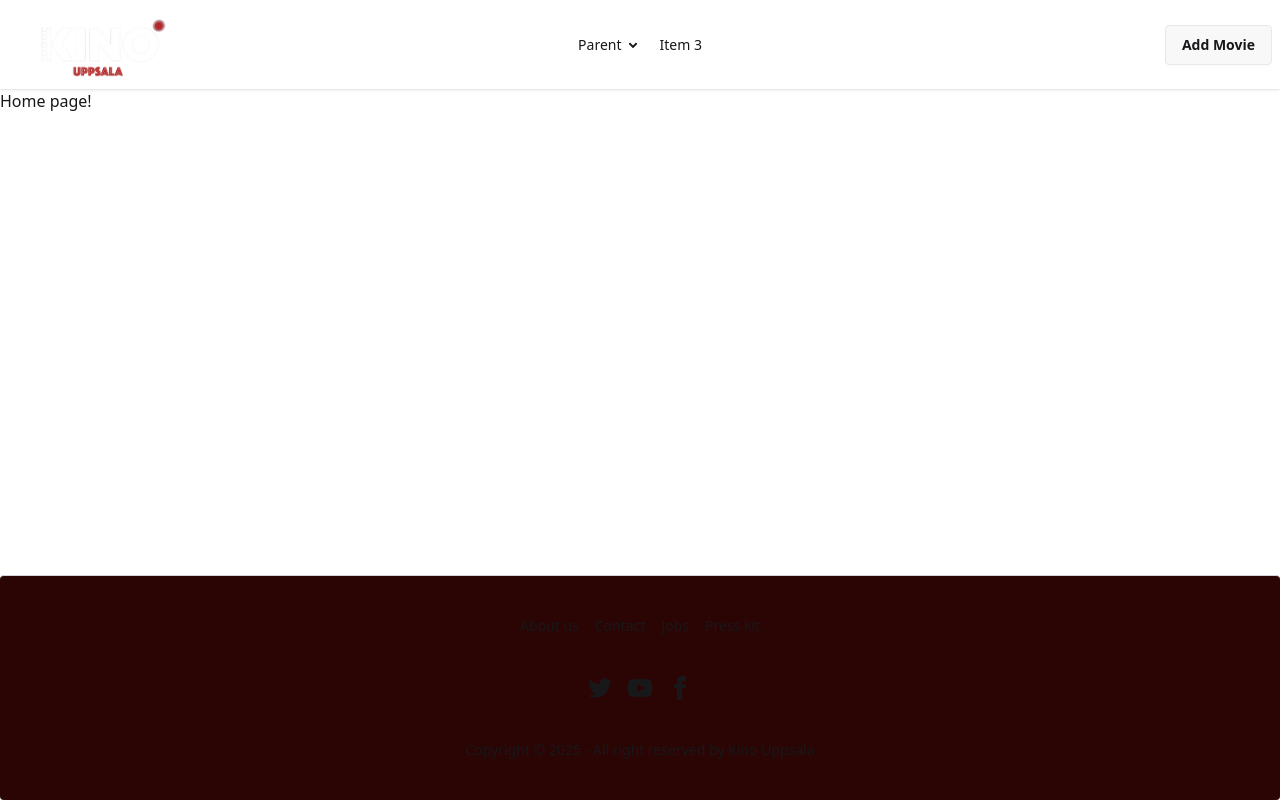
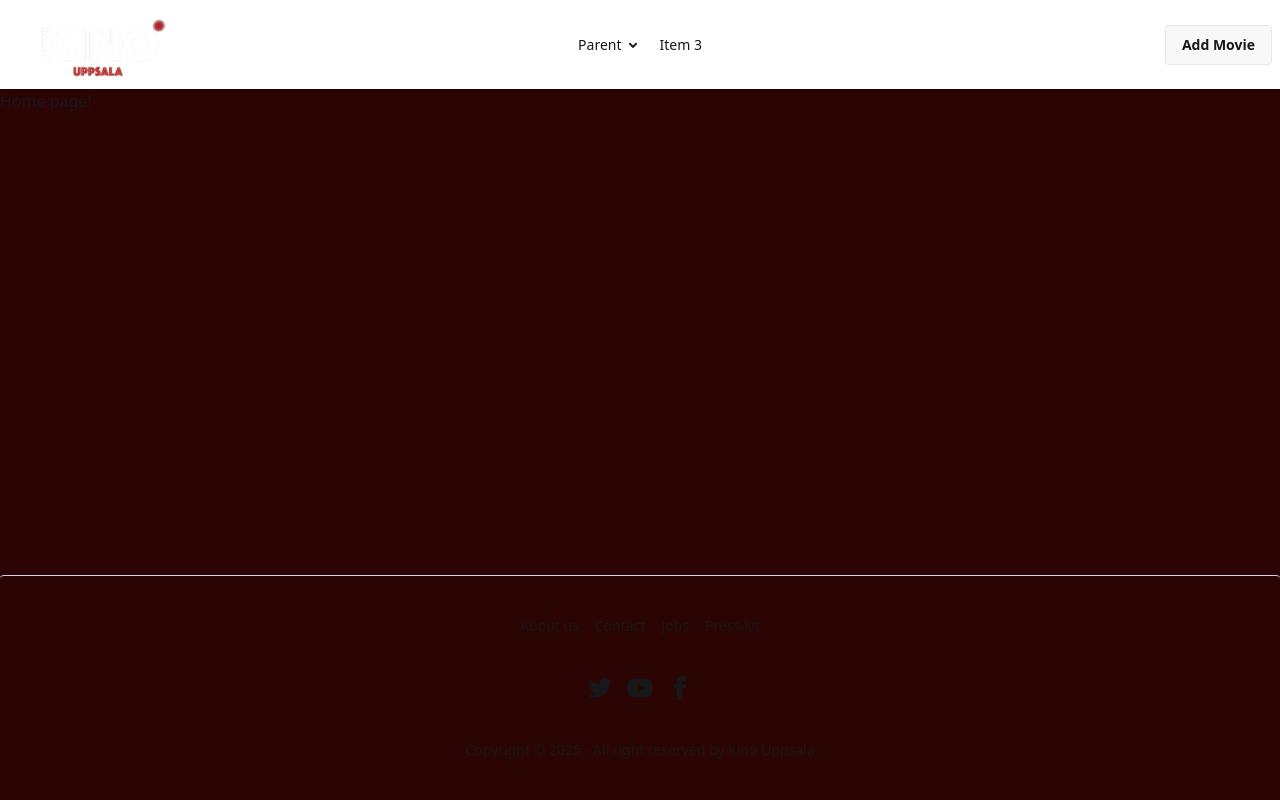
Before and after one commit to alfredbrannare/kino-nextjs-app, a Next.js app: page / in a window 1280 px wide. Built offline with nearby package versions, Linux system fonts and the light colour scheme.

Commit message:
added body css with our red bg color

```diff
--- a/src/app/globals.css
+++ b/src/app/globals.css
@@ -1,2 +1,6 @@
 @import "tailwindcss";
 @plugin "daisyui";
+
+body {
+	background: #2b0404;
+}
```
